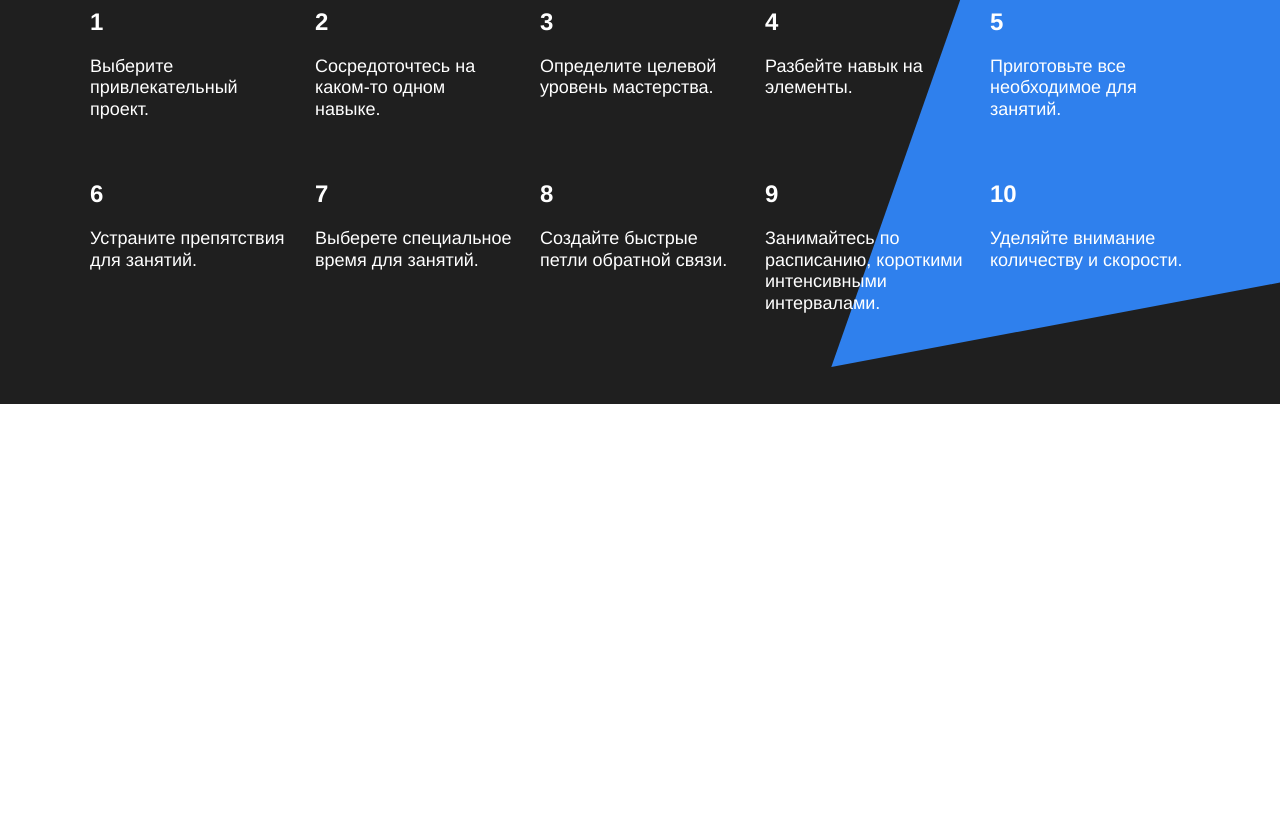
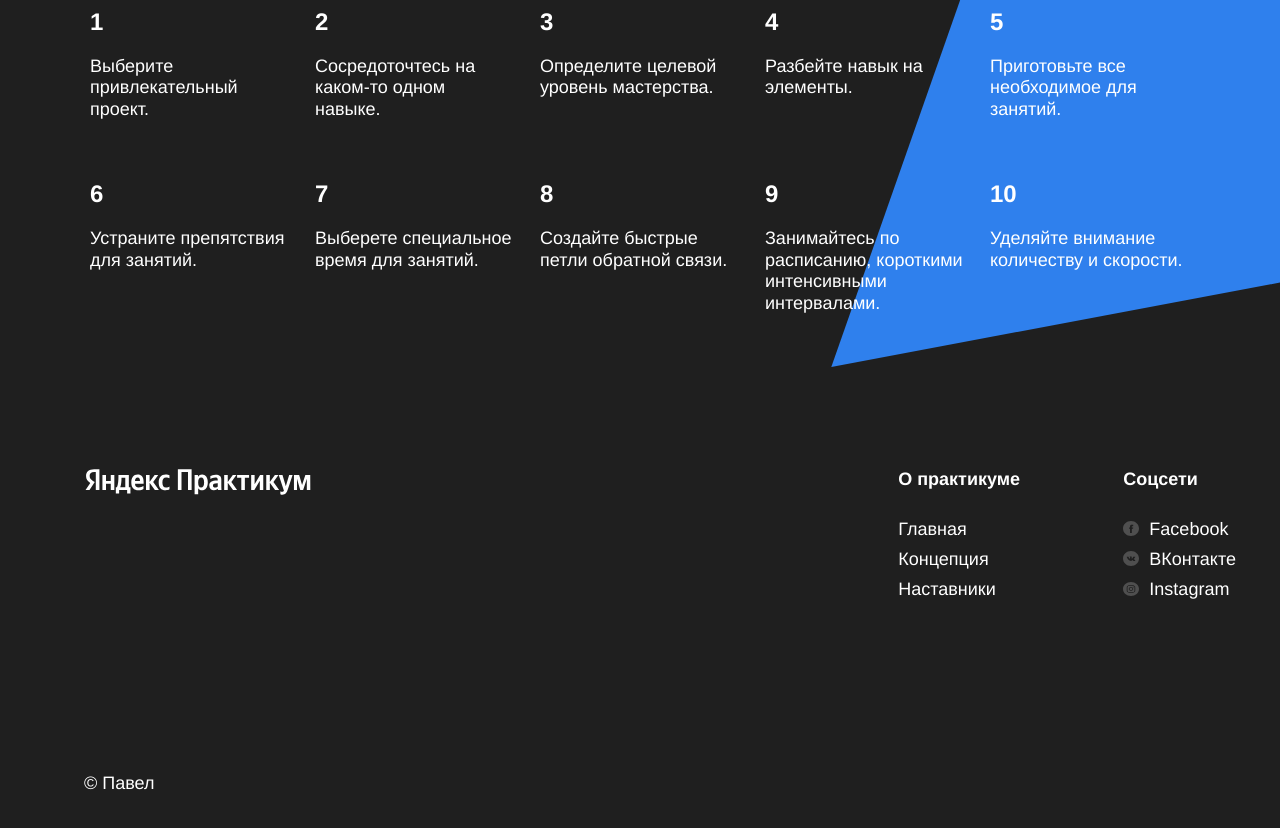
Before and after one commit to AnikeychikPG/second-project, a plain HTML site: page index_test.html in a window 1280 px wide. Shown: the part 3162-3990 px from the top of the page. Before the commit the page ends 3566 px from the top, so only its background shows below. Drawn offline with Linux system fonts and the light colour scheme.

Commit message:
сверстан footer

```diff
--- a/index_test.html
+++ b/index_test.html
@@ -98,7 +98,7 @@
       <section class="feynman">
         <h2 class="feynman__title">Метод Фейнмана</h2>
         <h3 class="feynman__subtitle">Выучить и не забыть.</h3>
-        <a href="" class="feynman__link" href="#">Подробнее →</a>
+        <a class="feynman__link" href="#">Подробнее →</a>
       </section>
       <!-- Это секция Кауфман с темной таблицей-->
       <section class="kaufman">
@@ -192,6 +192,36 @@
       </section>
     </main>
     <!-- Подвал сайта-->
-    <footer class="footer"></footer>
+    <footer class="footer">
+      <ul class="footer__columns">
+        <li class="footer__column footer__column_content_copyright">
+          <div class="logo logo_place_footer"></div>
+          <p class="footer__author">&copy Павел</p>
+        </li>
+        <li class="footer__column footer__column_content_info">
+          <h2 class="footer__column-heading">О практикуме</h2>
+          <div class="footer__column-links">
+            <a href="#" class="footer__column-link">Главная</a>
+            <a href="#" class="footer__column-link">Концепция</a>
+            <a href="#" class="footer__column-link">Наставники</a>
+          </div>
+        </li>
+        <li class="footer__column footer__column_content_social">
+          <h2 class="footer__column-heading">Соцсети</h2>
+          <div class="footer__column-links">
+            <a href="#" class="footer__column-link">
+              <div class="footer__social-icon footer__social-icon_facebook"></div>
+              Facebook</a>
+            <a href="#" class="footer__column-link">
+              <div class="footer__social-icon footer__social-icon_vk"></div>
+              ВКонтакте
+            </a>
+            <a href="#" class="footer__column-link">
+              <div class="footer__social-icon footer__social-icon_instagram"></div>
+              Instagram</a>
+          </div>
+        </li>
+      </ul>
+    </footer>
   </body>
 </html>
--- a/styles/style_test.css
+++ b/styles/style_test.css
@@ -271,3 +271,95 @@
   background-size: cover;
   z-index: -1;
 }
+
+.footer {
+  min-height: 350px;
+  background-color: #1f1f1f;
+  padding: 60px 0 40px;
+  display: flex;
+}
+
+.footer__columns {
+  width: 90%;
+  margin: 0 auto;
+  display: flex;
+  justify-content: space-between;
+}
+
+.footer__column {
+  list-style-type: none;
+  display: flex;
+  flex-direction: column;
+}
+
+.footer__column_content_copyright {
+  flex-basis: 711px;
+  justify-content: space-between;
+}
+
+.footer__column_content_info {
+  justify-content: start;
+}
+
+.footer__column_content_social {
+  justify-content: start;
+}
+
+.logo_place_footer {
+  background-image: url(../images/logo_place_footer.svg);
+}
+
+.footer__author {
+  line-height: 25px;
+  font-size: 18px;
+  font-weight: normal;
+  color: #fff;
+  margin: 18px 0 18px;
+}
+
+.footer__column-heading {
+  margin: 0 0 20px;
+  line-height: 30px;
+  font-size: 18px;
+  font-weight: bold;
+  color: #fff;
+}
+
+.footer__column-links {
+  display: flex;
+  flex-direction: column;
+  justify-content: space-between;
+  margin: 0 0 20px;
+}
+
+.footer__column-link {
+  margin: 0;
+  line-height: 30px;
+  font-size: 18px;
+  font-weight: normal;
+  color: #fff;
+  text-decoration: none;
+  display: flex;
+  align-items: center;
+}
+
+.footer__social-icon {
+  width: 16px;
+  height: 16px;
+  margin: 0 10px 0 0;
+  background-size: contain;
+  background-repeat: no-repeat;
+  background-position: center;
+}
+
+.footer__social-icon_facebook {
+  background-image: url(../images/facebook_color_white.svg);
+}
+
+.footer__social-icon_vk {
+  background-image: url(../images/vk_color_white.svg);
+}
+
+.footer__social-icon_instagram {
+  background-image: url(../images/instagram_color_white.svg);
+}
```
